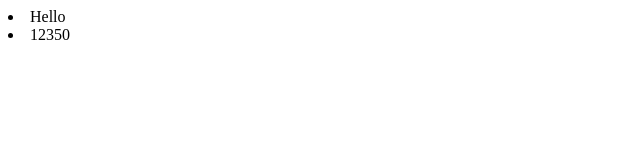
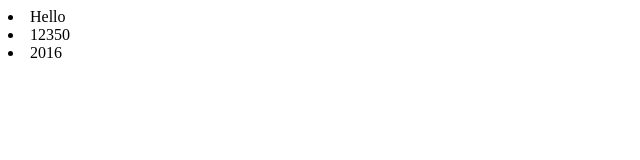
Before and after one commit to nickname1234567891/WorkShap, a plain HTML site: page index.html in a window 1280 px wide. Shown: the full height of the page, 0-640 px from the left. Drawn offline with Linux system fonts and the light colour scheme.

Commit message:
new commit way

```diff
--- a/index.html
+++ b/index.html
@@ -6,4 +6,5 @@
 <body>
 <li>Hello</li>
 <li>12350</li>
+<li>2016</li>
 </body>
```
